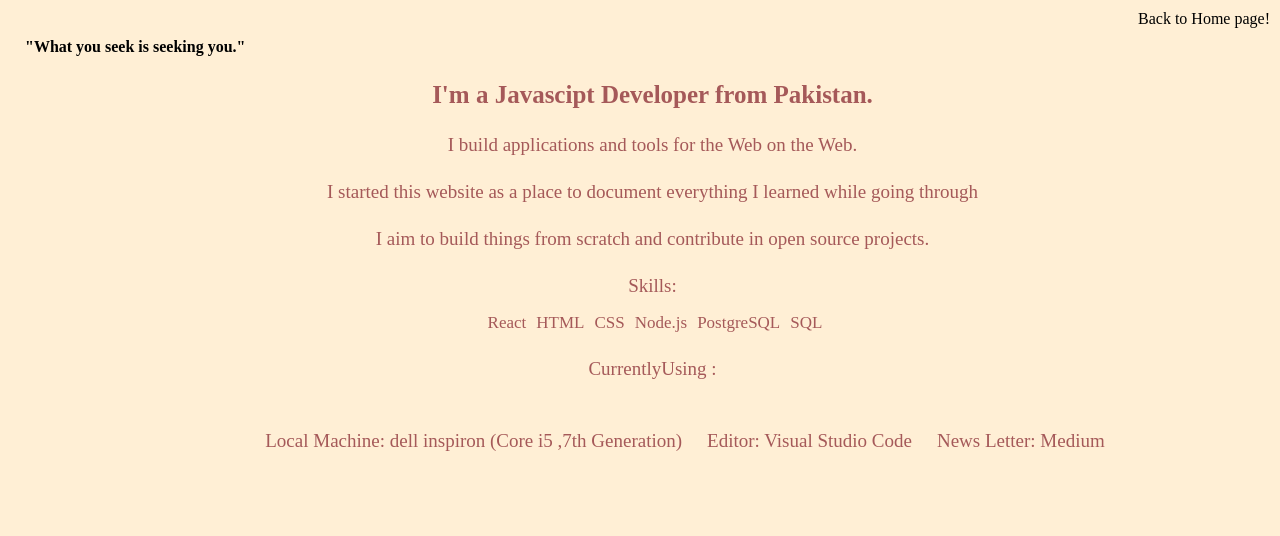
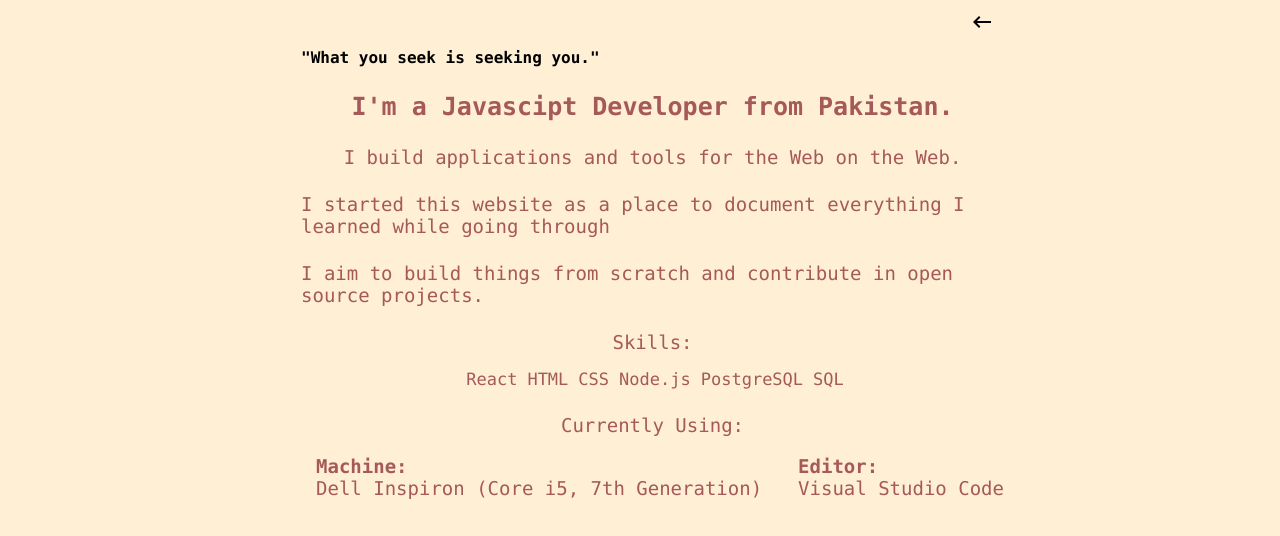
Before and after one commit to naima-shk/Blog, a React (Create React App) app in the folder Frontend/: page /about in a window 1280 px wide. Shown: the top 536 px of the page. Built offline with nearby package versions, Linux system fonts and the light colour scheme.

Commit message:
clean up

```diff
--- a/Frontend/package.json
+++ b/Frontend/package.json
@@ -3,6 +3,7 @@
   "version": "0.1.0",
   "private": true,
   "dependencies": {
+    "markdown-to-jsx": "^6.10.3",
     "node": "^12.7.0",
     "prop-types": "^15.7.2",
     "react": "^16.8.6",
@@ -33,5 +34,6 @@
       "last 1 safari version"
     ]
   },
-  "proxy": "http://localhost:3001/"
+  "proxy": "http://localhost:3001/",
+  "devDependencies": {}
 }
--- a/Frontend/public/index.html
+++ b/Frontend/public/index.html
@@ -19,6 +19,7 @@
       work correctly both with client-side routing and a non-root public URL.
       Learn how to configure a non-root public URL by running `npm run build`.
     -->
+    <link href="https://fonts.googleapis.com/icon?family=Material+Icons" rel="stylesheet">
     <title>Naima Shaikh</title>
   </head>
   <body>
--- a/Frontend/src/App.js
+++ b/Frontend/src/App.js
@@ -7,14 +7,15 @@ import FirstPost from "./pages/First-Post";
 import styled from "styled-components";
 
 const Container = styled.div`
-  margin: 0;
-  font-family: Cormorant;
-  height: 100vh;
-  background-color:papayawhip ;
   display: flex;
   flex-direction: column;
   justify-content: center;
-
+  max-width: 728px;
+  height: 100vh;
+  margin: 0;
+  font-family: Menlo, Monaco, "Courier New", Courier, monospace;
+  background-color: papayawhip;
+  margin: 0 auto;
 `;
 
 const App = () => {
--- a/Frontend/src/assets/Blog-posts/first-post/index.md
+++ b/Frontend/src/assets/Blog-posts/first-post/index.md
@@ -1,14 +1,15 @@
 #My first Blog-Post
 
-This is my first post. I'm going to write about my struggle for remote opportunities in a domain of Full Stack Development .
-Since, I graduated in December, 18. After the graduation I started job hunting and i found a multiple job offers from  other cities as I belong to an unprevilaged city And i won't be able to travel that's really unfortunate for me but i have a passion to utilize my skills and education so i decided to find some remote work and luckily i find some resources from where i can start polish my skills and build my strong profile for good remote opportunities, so, I do online certifications, build  networking with remote workers with the same field, make small projects, did a remote inetrnship, give myself 'Time', participate in a coding challenges because in the world of Development all you need is to **'practice'** only . later on, I started working on my personal development for the better performance. In the End i Would like to  Especial Thanks to my Mentor **"Ruben Profit"** who's always behind my back whenever i get stuck.
+This is my first post! Here, I'm going to write about my journies in the domain of Full Stack Development .
+Since I graduated in December of 2018 I started job hunting and I found multiple job offers from other cities that I couldn't acceptas I belong to an unprevilaged city and I won't be able to travel. Though that's really unfortunate for me, I still have a passion to utilize my skills and education so I decided to find some remote work. Luckily I found some resources where I can start to polish my skills and build a strong profile for good remote opportunities. I've completed some online certifications, connected with remote workers in the field, made small projects, comlpeted a remote inetrnship, gave myself 'time' and participated in coding challenges. Later on, I started working on some personal development projects for better performance. In the world of software development I've learned all you need is a lot of **practice** and **consitency**. In the end I would like to send a special thank you to my mentor [Ruben](https://rubenprofit.nyc), who's always behind my back whenever i get stuck!
 
--Moral is `If you have a curiousity of learning you can find your own way and good things  will definitely comes to you`.
+Moral is: *if you have the curiousity of learning, you can find your own way and good things will definitely come!*
 
--Here's some learning resources that might be helpful for those who want to build-up  their skills in a Development.
-   -1 [Free code camp](https://www.freecodecamp.org/)
-   -2 [Udemy](https://www.udemy.com/)
-   -3 [Open source society university](https://github.com/ossu/computer-science)
-   -4 [Traversy Media On youtube(There are  a lot more youtube  programming channels but this one is my personal favourite)](https://www.youtube.com/channel/UC29ju8bIPH5as8OGnQzwJyA)
-   -5 [Medium Articles](https://medium.com/)
-   -6 [100daysofcode](https://www.100daysofcode.com/)
+Here's some learning resources that might be helpful for those who want to build their development skills.
+
+* [FreeCodeCamp](https://www.freecodecamp.org/)
+* [Udemy](https://www.udemy.com/)
+* [Open source society university](https://github.com/ossu/computer-science)
+* [Traversy Media on youtube (There are a lot more youtube programming channels but this one is my personal favourite)](https://www.youtube.com/channel/UC29ju8bIPH5as8OGnQzwJyA)
+* [Medium Articles](https://medium.com/)
+* [100daysofcode](https://www.100daysofcode.com/)
--- a/Frontend/src/components/BackLink.js
+++ b/Frontend/src/components/BackLink.js
@@ -18,7 +18,9 @@ const NavLink = styled(Link)`
 const BackLink = () => {
   return (
     <BackLinkContainer>
-      <NavLink to="/">Back to Home page!</NavLink>
+      <NavLink to="/">
+        <i className="material-icons">keyboard_backspace</i>
+      </NavLink>
     </BackLinkContainer>
   );
 };
--- a/Frontend/src/components/Navbar.js
+++ b/Frontend/src/components/Navbar.js
@@ -15,12 +15,14 @@ const PageLink = styled(Link)`
   text-decoration: none;
   color: black;
   padding: 10px;
+  font-size: 18px;
 `;
 
 const ExternalLink = styled.a`
   text-decoration: none;
   color: black;
   padding: 10px;
+  font-size: 18px;
 `;
 
 const Navbar = () => {
--- a/Frontend/src/components/Template.js
+++ b/Frontend/src/components/Template.js
@@ -1,17 +1,21 @@
 import React from "react";
 import styled from "styled-components";
-import ReactMarkdown from "react-markdown";
+import Markdown from "markdown-to-jsx";
 
 const Container = styled.div`
-  display: inline;
-  justify-content: center;
-  height: 700vh;
+  display: flex;
+  flex-direction: column;
+  max-width: inherit;
+  padding-right: 24px;
+  padding-left: 24px;
 `;
+
+const Span = styled.span``;
 
 const Template = ({ source }) => {
   return (
     <Container>
-        <ReactMarkdown source={source} />
+      <Span>{source ? <Markdown children={source} /> : null}</Span>
     </Container>
   );
 };
--- a/Frontend/src/pages/About/index.js
+++ b/Frontend/src/pages/About/index.js
@@ -6,7 +6,6 @@ const Container = styled.div`
   display: block;
   flex-direction: column;
   height: 100vh;
-
 `;
 
 const MainText = styled.h1`
@@ -24,25 +23,6 @@ const SubText = styled.p`
   font-size: 19px;
   color: #a55959;
 `;
-const CurrentlyUsing = styled.ul`
-  display: flex;
-  justify-content: center;
-  margin: 25px 0 10px 25px;
-  font-size: 19px;
-  color: #a55959;
-`;
-
-const Current = styled.li`
-  display: flex;
-  justify-content: center;
-  margin: 25px 0 10px 25px;
-  font-size: 19px;
-  color: #a55959;
-  `;
-
-
-
-
 
 const Quote = styled.b`
   display: flex;
@@ -66,6 +46,24 @@ const Skill = styled.li`
   color: #a55959;
 `;
 
+const Tools = styled.ul`
+  display: flex;
+  justify-content: space-between;
+  font-size: 19px;
+  color: #a55959;
+`;
+
+const Tool = styled.div`
+  display: flex;
+  flex-direction: column;
+`;
+
+const Item = styled.div`
+  font-weight: bold;
+`;
+
+const Description = styled.span``;
+
 const allQuotes = [
   `"Great things are done by a series of small things brought together."`,
   `"Whatever you are, be a good one."`,
@@ -76,7 +74,12 @@ const allQuotes = [
 ];
 
 const skills = ["React", "HTML", "CSS", "Node.js", "PostgreSQL", "SQL"];
-const tools =["Local Machine: dell inspiron (Core i5 ,7th Generation)", "Editor: Visual Studio Code", "News Letter: Medium"];
+
+const tools = [
+  { Machine: "Dell Inspiron (Core i5, 7th Generation)" },
+  { Editor: "Visual Studio Code" }
+];
+
 const About = () => {
   const [quote, setQuote] = useState(allQuotes[5]);
 
@@ -88,22 +91,35 @@ const About = () => {
       <BackLink />
       <Quote onClick={changeQuote}>{quote}</Quote>
       <MainText>I'm a Javascipt Developer from Pakistan.</MainText>
-      <SubText>I build applications and tools for the Web on the Web.  </SubText>
-      <SubText>I started this website as a place to document everything I learned while going through</SubText>
-      <SubText>I aim to build things from scratch and contribute in open source projects.</SubText>
+      <SubText>I build applications and tools for the Web on the Web. </SubText>
+      <SubText>
+        I started this website as a place to document everything I learned while
+        going through
+      </SubText>
+      <SubText>
+        I aim to build things from scratch and contribute in open source
+        projects.
+      </SubText>
       <SubText>Skills:</SubText>
       <SkillsList>
-        {skills.map(skill => {
-          return <Skill>{skill}</Skill>;
+        {skills.map((skill, index) => {
+          return <Skill key={index}>{skill}</Skill>;
         })}
       </SkillsList>
-      <SubText>CurrentlyUsing :</SubText>
-      <CurrentlyUsing>
-        {tools.map(tools  => {
-          return <Current>{tools}</Current>;
+      <SubText>Currently Using:</SubText>
+      <Tools>
+        {tools.map((tool, index) => {
+          for (let key in tool) {
+            return (
+              <Tool key={index}>
+                <Item>{key}:</Item>
+                <Description>{tool[key]}</Description>
+              </Tool>
+            );
+          }
         })}
-      </CurrentlyUsing>
-     </Container>
+      </Tools>
+    </Container>
   );
 };
 
--- a/Frontend/src/pages/Blog/index.js
+++ b/Frontend/src/pages/Blog/index.js
@@ -16,7 +16,7 @@ const Text = styled.p`
 
 const LinkToPost = styled(Link)`
   display: flex;
-  margin-left: 25px;
+  color: black;
 `;
 
 const Blog = () => {
--- a/Frontend/src/pages/First-Post/index.js
+++ b/Frontend/src/pages/First-Post/index.js
@@ -1,4 +1,4 @@
-import React from "react";
+import React, { useState, useEffect } from "react";
 import styled from "styled-components";
 import BackLink from "../../components/BackLink";
 import Template from "../../components/Template";
@@ -7,25 +7,26 @@ import firstPost from "../../assets/Blog-posts/first-post/index.md";
 const Container = styled.div`
   display: inline;
   justify-content: center;
-  height: 700vh;
+  height: 100vh;
 `;
 
-const Text = styled.p`
-  display: flex;
-  justify-content: center;
-`;
-
-const PostContainer = styled.div`
-  height: 600px;
-`;
+const PostContainer = styled.div``;
 
 const FirstPost = () => {
+  const [post, setPost] = useState(null);
+  useEffect(() => {
+    (async () => {
+      const res = await fetch(firstPost);
+      const data = await res.text();
+      setPost(data);
+    })();
+  });
+
   return (
     <Container>
       <BackLink />
-      <Text>My First Blog Post!</Text>
       <PostContainer>
-        <Template source={firstPost} />
+        <Template source={post} />
       </PostContainer>
     </Container>
   );
--- a/Frontend/src/pages/Home/index.js
+++ b/Frontend/src/pages/Home/index.js
@@ -13,16 +13,18 @@ const Container = styled.div`
 
 const Greeting = styled.h1`
   display: flex;
+  font-size: 38px;
   justify-content: center;
 `;
 
 const Description = styled.h2`
   display: flex;
   justify-content: center;
+  font-size: 20px;
 `;
 
 function Home() {
-  const greeting = "Hi I'm Naima!";
+  const greeting = "Hi, I'm Naima!";
   const description = "A Full Stack Developer From Pakistan";
 
   return (
```
Also changed, not shown: 1 other file (tests, documents, lock files or other folders).
